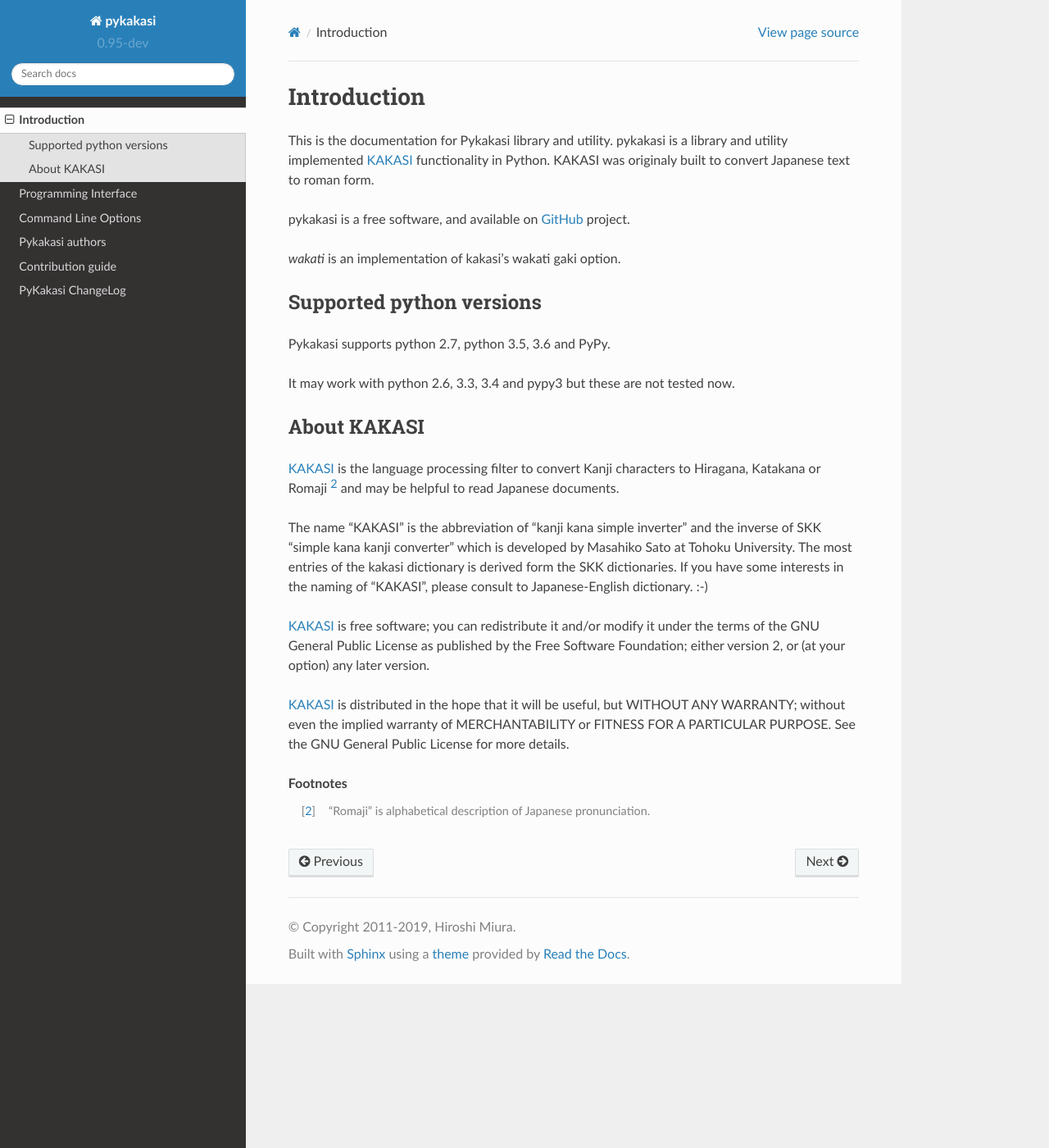
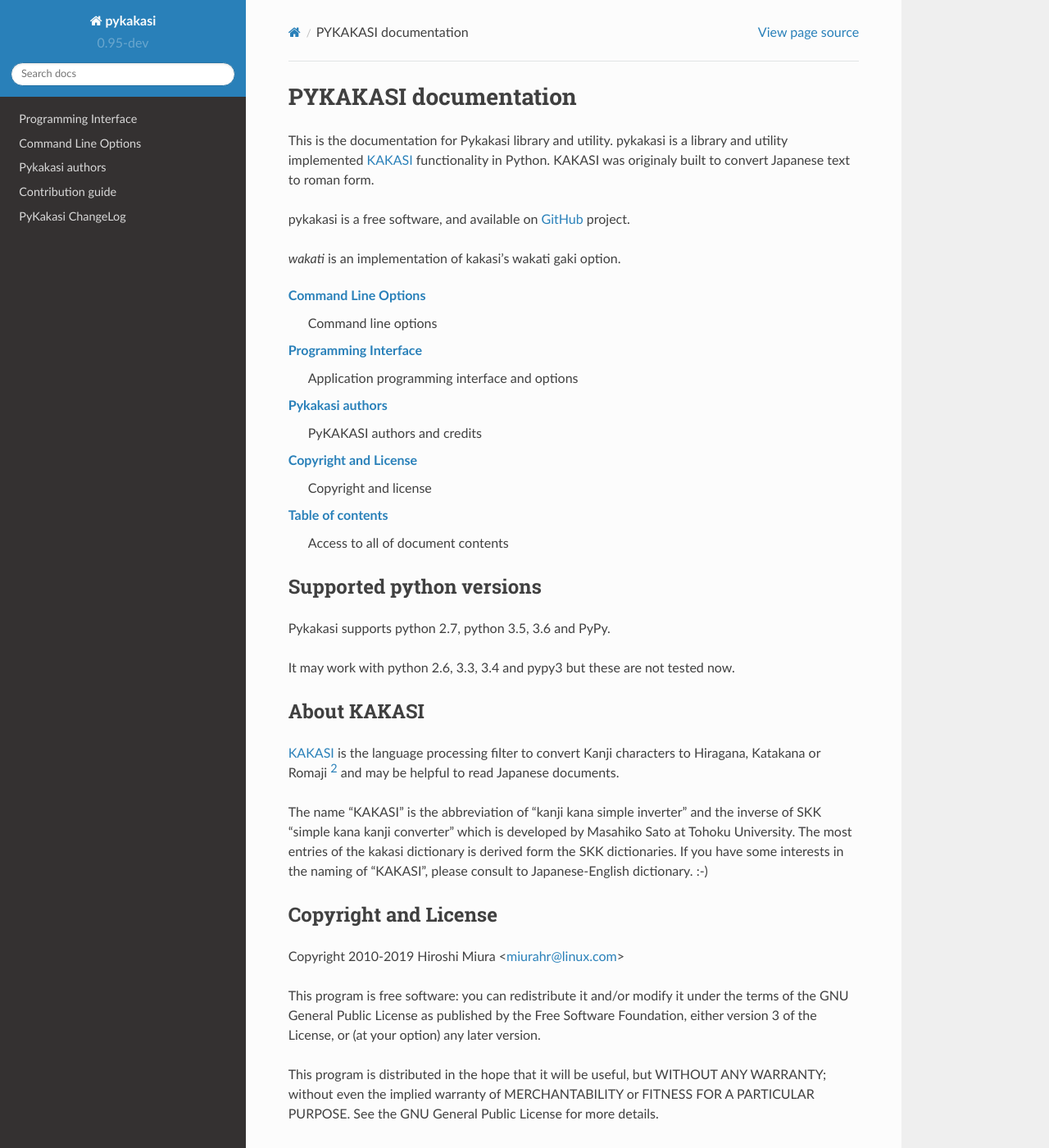
Before and after one commit to miurahr/pykakasi, a Sphinx documentation site: the page built from docs/index.rst, in a window 1280 px wide and 1400 px high. Shown: the whole window at 82% size. Built offline with Sphinx 7.4.7 and the Read the Docs theme 2.0.0, drawn with Linux system fonts in a browser that asks for light colours; some of the changed text lies outside the part shown.

Commit message:
docs: improve top page and indexes
Signed-off-by: Hiroshi Miura <miurahr@linux.com>

```diff
--- a/README.rst
+++ b/README.rst
@@ -72,7 +72,7 @@
 
 Manual is placed on `readthedocs`_.
 
-.. _`readthedocs`: https://pykakasi.readthedocs.io/en/latest/contents.html
+.. _`readthedocs`: https://pykakasi.readthedocs.io/en/latest/index.html
 
 
 Copyright and License
--- a/docs/api.rst
+++ b/docs/api.rst
@@ -1,3 +1,5 @@
+.. _api-documents-ref:
+
 =====================
 Programming Interface
 =====================
--- a/docs/cli.rst
+++ b/docs/cli.rst
@@ -1,8 +1,8 @@
+.. _string-options-ref:
+
 *********************
 Command Line Options
 *********************
-
-.. _string-options-ref:
 
 The CLI uses getopt to parse the command line options so the short or long versions may be used and the
 long options may be truncated to the shortest unambiguous abbreviation.
--- a/docs/conf.py
+++ b/docs/conf.py
@@ -55,7 +55,7 @@
 source_suffix = '.rst'
 
 # The master toctree document.
-master_doc = 'contents'
+master_doc = 'index'
 
 # The language for content autogenerated by Sphinx. Refer to documentation
 # for a list of supported languages.
--- a/docs/contents.rst
+++ b/docs/contents.rst
@@ -1,13 +1,12 @@
 .. _contents:
 
-===============================
-Pykakasi documentation contents
-===============================
+=================
+Table of contents
+=================
 
 .. toctree::
    :maxdepth: 2
 
-   intro
    api
    cli
    authors
--- a/docs/intro.rst
+++ b/docs/index.rst
@@ -1,6 +1,6 @@
-============
-Introduction
-============
+======================
+PYKAKASI documentation
+======================
 
 This is the documentation for Pykakasi library and utility.
 pykakasi is a library and utility implemented `KAKASI`_ functionality in Python.
@@ -9,6 +9,23 @@
 pykakasi is a free software, and available on `GitHub`_ project.
 
 `wakati` is an implementation of kakasi's wakati gaki option.
+
+
+:ref:`string-options-ref`
+    Command line options
+
+:ref:`api-documents-ref`
+    Application programming interface and options
+
+:ref:`authors`
+    PyKAKASI authors and credits
+
+:ref:`copyright`
+    Copyright and license
+
+:ref:`contents`
+    Access to all of document contents
+
 
 
 Supported python versions
@@ -29,17 +46,31 @@
 which is developed by Masahiko Sato at Tohoku University. The most entries of the kakasi dictionary is derived form the
 SKK dictionaries. If you have some interests in the naming of "KAKASI", please consult to Japanese-English dictionary. :-)
 
-`KAKASI`_ is free software; you can redistribute it and/or modify it under the terms of the GNU General Public License
-as published by the Free Software Foundation; either version 2, or (at your option) any later version.
+.. _`copyright`:
 
-`KAKASI`_ is distributed in the hope that it will be useful, but WITHOUT ANY WARRANTY;
-without even the implied warranty of MERCHANTABILITY or FITNESS FOR A PARTICULAR PURPOSE. See the GNU General Public License
-for more details.
+Copyright and License
+=====================
+
+Copyright 2010-2019 Hiroshi Miura <miurahr@linux.com>
+
+This program is free software: you can redistribute it and/or modify
+it under the terms of the GNU General Public License as published by
+the Free Software Foundation, either version 3 of the License, or
+(at your option) any later version.
+
+This program is distributed in the hope that it will be useful,
+but WITHOUT ANY WARRANTY; without even the implied warranty of
+MERCHANTABILITY or FITNESS FOR A PARTICULAR PURPOSE.  See the
+GNU General Public License for more details.
+
+You should have received a copy of the GNU General Public License
+along with this program.  If not, see <http://www.gnu.org/licenses/>.
 
 
 .. _GitHub: https://github.com/miurahr/pykakasi
 .. _`KAKASI`: http://kakasi.namazu.org/
 
+.. include:: contents.rst
 
 .. rubric:: Footnotes
 
```
Also changed, not shown: CHANGELOG.rst (+8 -0 lines).
